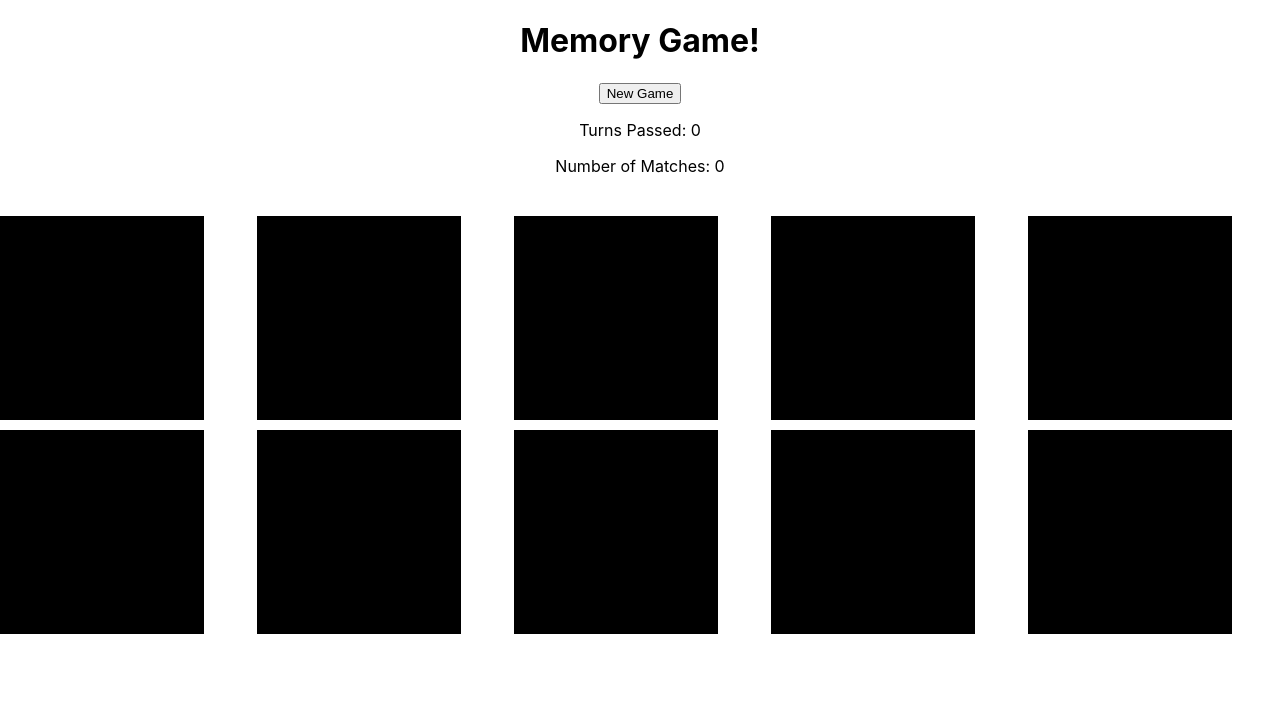
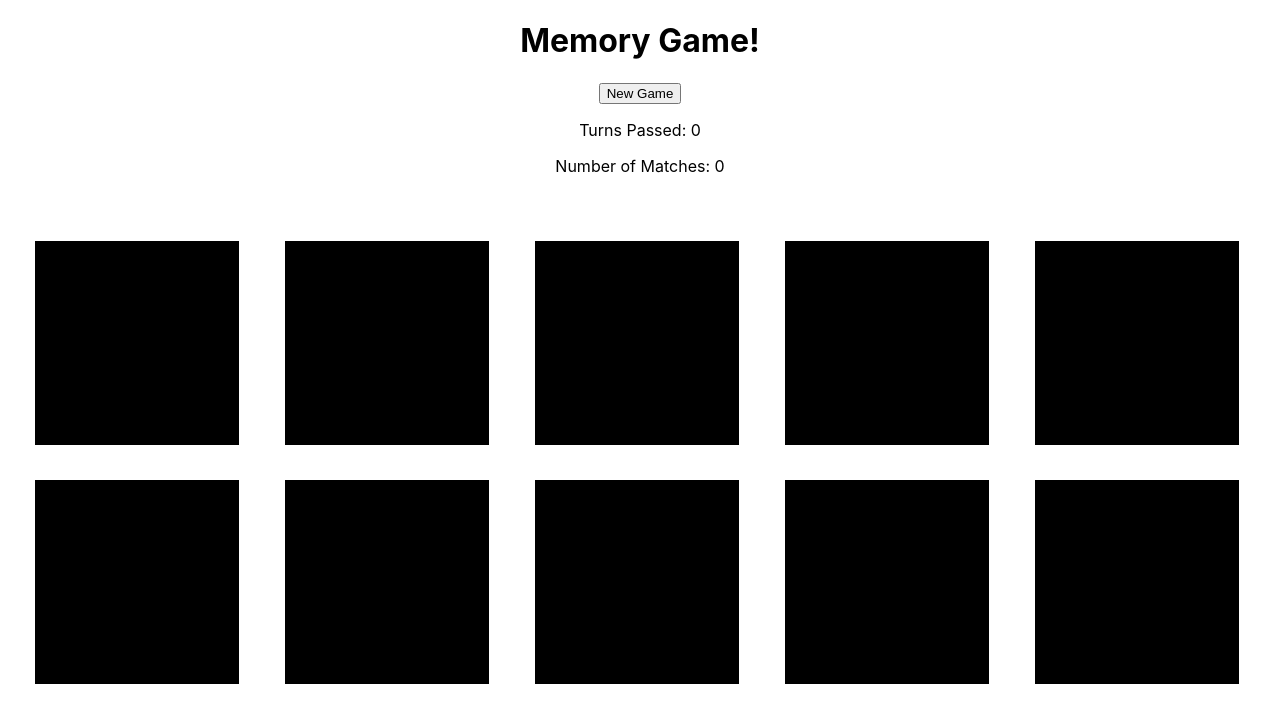
Before and after one commit to philip58/web-dev-2, a React (Create React App) app: page / in a window 1280 px wide. Shown: the top 722 px of the page. Built offline with nearby package versions, Linux system fonts and the light colour scheme.

Commit message:
minor styling change

```diff
--- a/src/App.css
+++ b/src/App.css
@@ -3,6 +3,7 @@
 }
 
 .card-grid {
+  margin-left: 35px;
   margin-top: 35px;
   display: grid;
   grid-template-columns: 1fr 1fr 1fr 1fr 1fr;
--- a/src/Card.css
+++ b/src/Card.css
@@ -1,5 +1,4 @@
 .front {
-    margin-top: px;
     display: block;
     background-color: lightcyan;
     height: 200px;
@@ -10,7 +9,7 @@
   }
 
   .back {
-    margin-top: 5px;
+    margin-top: 30px;
     display: block;
     background-color: black;
     height: 200px;
```
